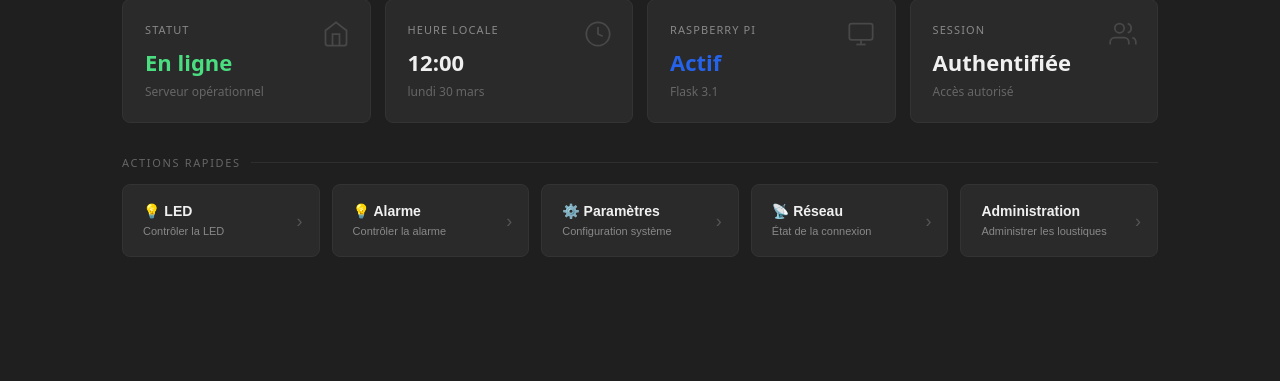
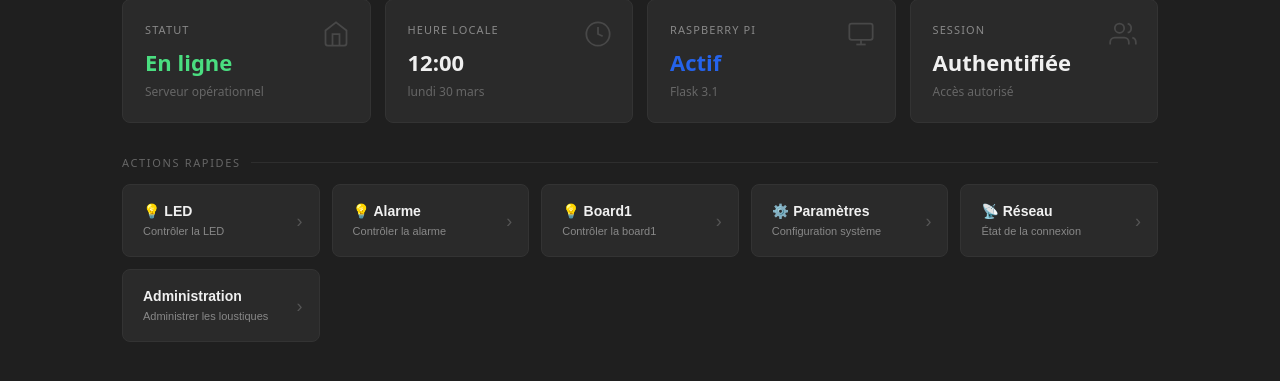
Before and after one commit to maxdrk/loustique-home, a Python web app: template flask/templates/dashboard.html in a window 1280 px wide. Shown: the part 209-590 px from the top of the page. Run offline with Jinja, Linux system fonts and the light colour scheme; the template is opened without the code that fills it, so the values that code supplies are empty.

Commit message:
liaison python et html

```diff
--- a/flask/templates/dashboard.html
+++ b/flask/templates/dashboard.html
@@ -263,6 +263,11 @@
         <span class="a-sub">Contrôler la alarme</span>
         <span class="a-arrow">›</span>
       </button>
+       <button class="action-btn" onclick="callBoard1()">
+        <span class="a-label">💡 Board1</span>
+        <span class="a-sub">Contrôler la board1</span>
+        <span class="a-arrow">›</span>
+      </button>
       <button class="action-btn" onclick="showToast('Fonction à venir...')">
         <span class="a-label">⚙️ Paramètres</span>
         <span class="a-sub">Configuration système</span>
@@ -308,7 +313,8 @@
       } catch {
         showToast("Erreur lors de l'appel LED.");
       }
-    } async function callAlarm() {
+    }
+    async function callAlarm() {
       try {
         const res = await fetch('/alarme', {
           method: 'POST',
@@ -317,6 +323,17 @@
         showToast("alarme activée !");
       } catch {
         showToast("Erreur lors de l'appel alarme.");
+      }
+    }
+      async function callBoard1() {
+      try {
+        const res = await fetch('/board1', {
+          method: 'POST',
+          headers: { 'Content-Type': 'application/json' }
+        });
+        showToast("board1 activée !");
+      } catch {
+        showToast("Erreur lors de l'appel board1.");
       }
     }
 
```
Also changed, not shown: flask/main.py (+21 -1 lines).
